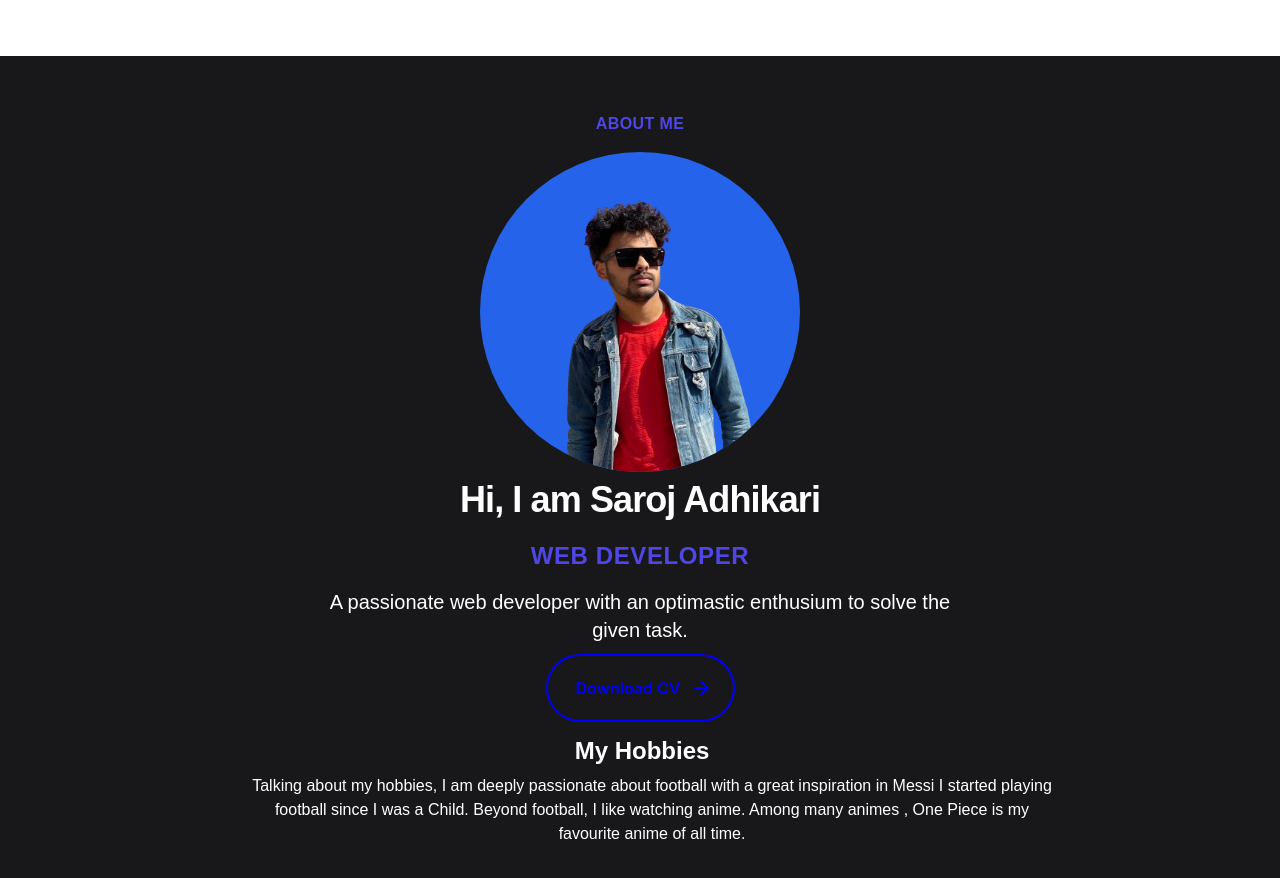
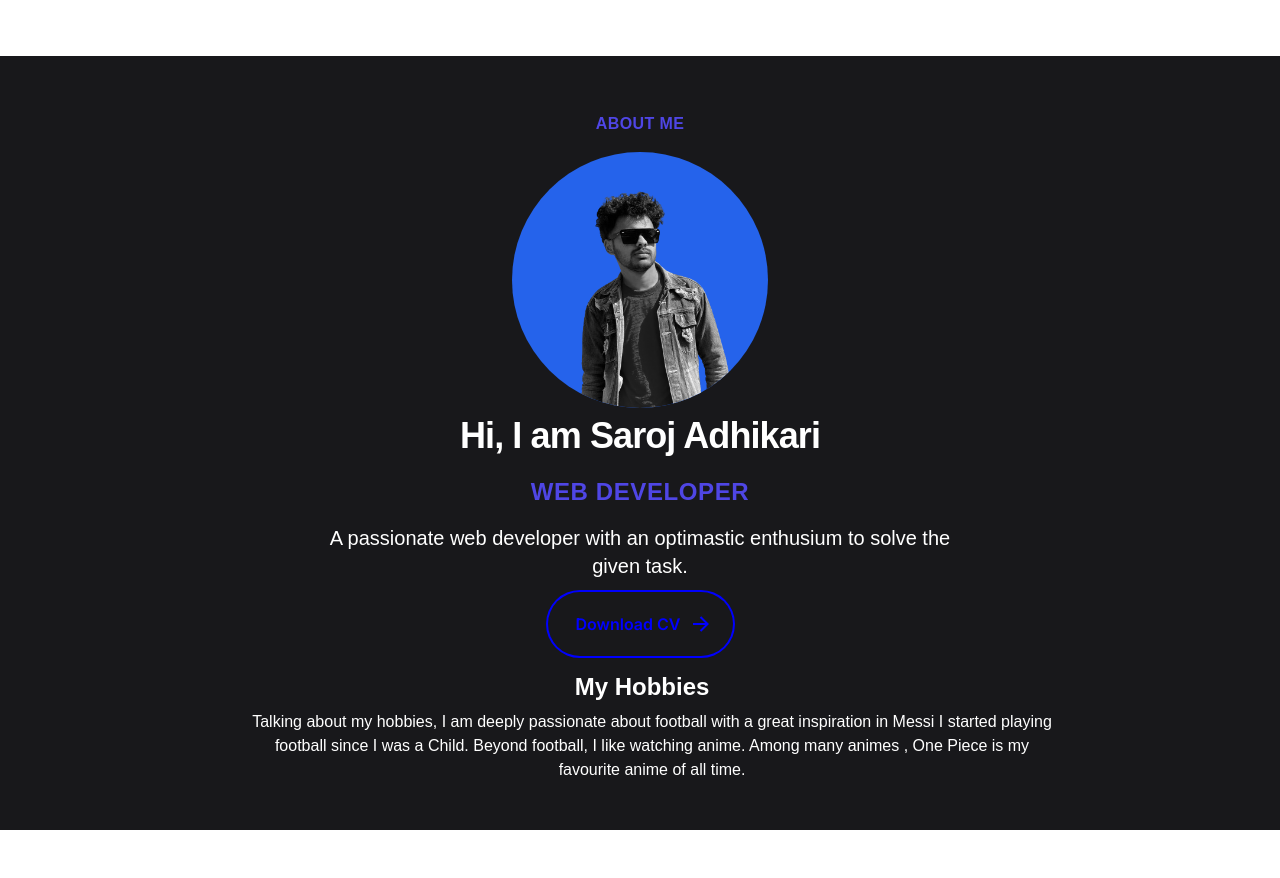
Before and after one commit to Sawrozzz/React-portfolio, a Next.js app: page /components/About in a window 1280 px wide. Shown: the top 878 px of the page. After the commit the page ends 830 px from the top, so only its background shows below. Built offline with nearby package versions, Linux system fonts and the light colour scheme.

Commit message:
refactor

```diff
--- a/app/components/About/page.js
+++ b/app/components/About/page.js
@@ -10,15 +10,14 @@ const About = () => {
               <h2 className="text-base text-indigo-600 font-semibold font-filroy tracking-wide uppercase mb-4 mt-2">
                 About Me
               </h2>
-              <div className="w-80 h-80 bg-blue-600 overflow-hidden rounded-full">
+              <div className="max-w-64 max-h-64 bg-blue-600 overflow-hidden rounded-full ">
                 <Image
                   src="/image.png"
                   width={1100}
                   height={60}
-                  className="object-cover "
+                  className="object-cover filter grayscale-100 "
                 />
               </div>
-
 
               <p className="mt-2 text-3xl leading-8 font-extrabold tracking-tight sm:text-4xl text-white font-filroy flex text-center">
                 Hi, I am Saroj Adhikari
--- a/tailwind.config.js
+++ b/tailwind.config.js
@@ -7,7 +7,7 @@ module.exports = {
   ],
   theme: {
     fontFamily: {
-      'filroy': ["Filroy", "sans-serif"],
+      filroy: ["Filroy", "sans-serif"],
     },
     extend: {
       backgroundImage: {
@@ -22,6 +22,16 @@ module.exports = {
       colors: {
         "white-1": "#f3f4f6",
       },
+      grayscale: {
+        50: "50%",
+        75: "75%",
+        100: "100%",
+      },
+    },
+  },
+  variants: {
+    extend: {
+      grayscale: ["hover", "focus"],
     },
   },
   plugins: [],
```
